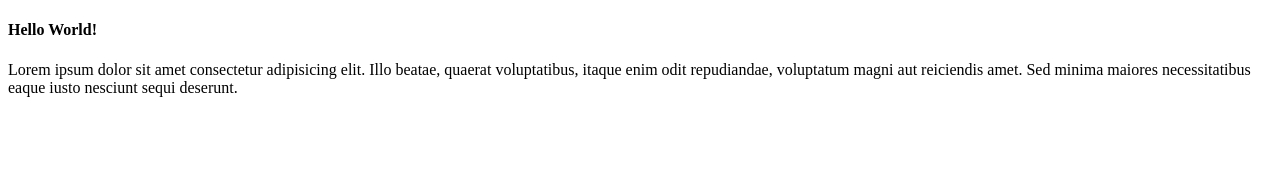
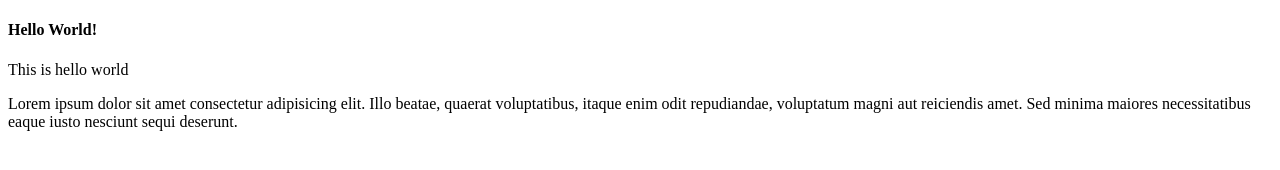
Before and after one commit to enn-ko/snap, a plain HTML site: page hello.html in a window 1280 px wide. Drawn offline with Linux system fonts and the light colour scheme.

Commit message:
Update hello.html

```diff
--- a/hello.html
+++ b/hello.html
@@ -8,6 +8,7 @@
 </head>
 <body>
     <H4>Hello World!</H4>
+    <p>This is hello world</p>
     <p>Lorem ipsum dolor sit amet consectetur adipisicing elit. Illo beatae, quaerat voluptatibus, itaque enim odit repudiandae, voluptatum magni aut reiciendis amet. Sed minima maiores necessitatibus eaque iusto nesciunt sequi deserunt.</p>
 </body>
 </html>
```
